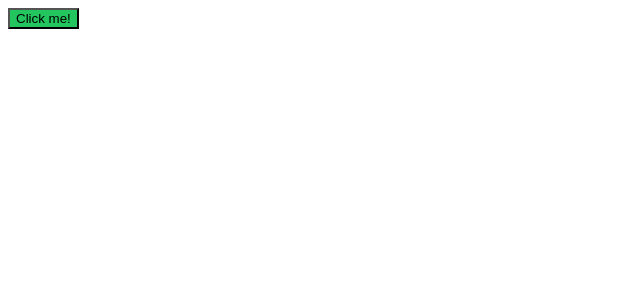
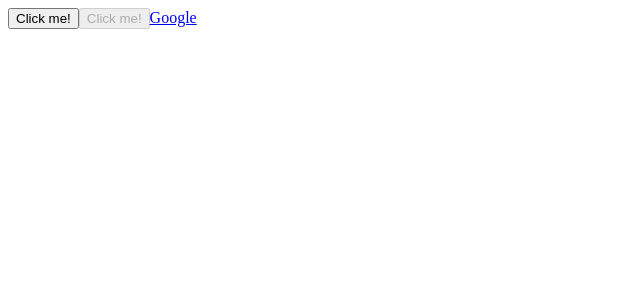
Before and after one commit to AITuring/Archery, a React (Vite) app: page / in a window 1280 px wide. Shown: the top 300 px of the page, without its empty margins (0-640 px from the left). Built offline with nearby package versions, Linux system fonts and the light colour scheme.

Commit message:
重温了一下

```diff
--- a/src/App.tsx
+++ b/src/App.tsx
@@ -1,12 +1,26 @@
 import React from 'react';
 import Button from './components/Button';
 import './App.less';
+import { ButtonSize, ButtonType } from './components/Button/type';
 
 function App() {
 
   return (
     <div className="App">
-      <Button>Click me!</Button>
+      <Button
+        btnType={ButtonType.Primary}
+        size={ButtonSize.Large}
+      >Click me!</Button>
+      <Button
+        btnType={ButtonType.Primary}
+        size={ButtonSize.Large}
+        disabled
+      >Click me!</Button>
+      <Button
+        btnType={ButtonType.Link}
+        size={ButtonSize.Large}
+        href="http://www.google.com"
+      >Google</Button>
     </div>
   );
 }
--- a/src/components/Button/style.less
+++ b/src/components/Button/style.less
@@ -1,3 +1,3 @@
 .btn {
-  background-color: @success;
+  // background-color: @success;
 }
```
